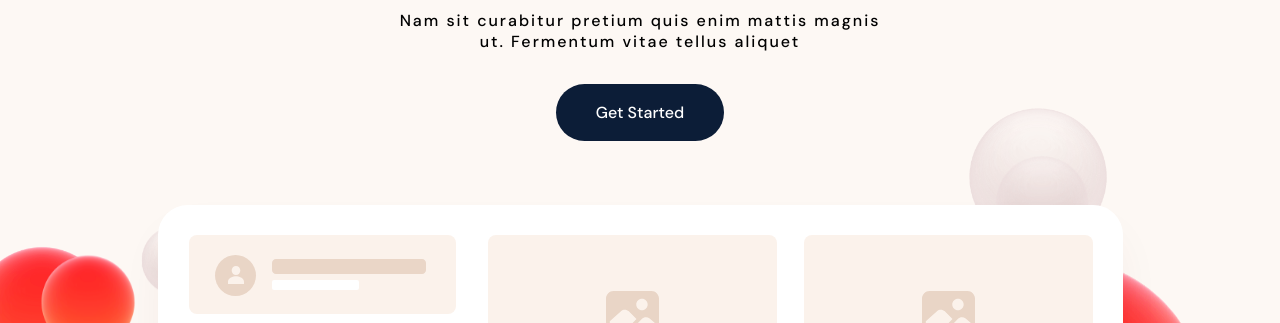
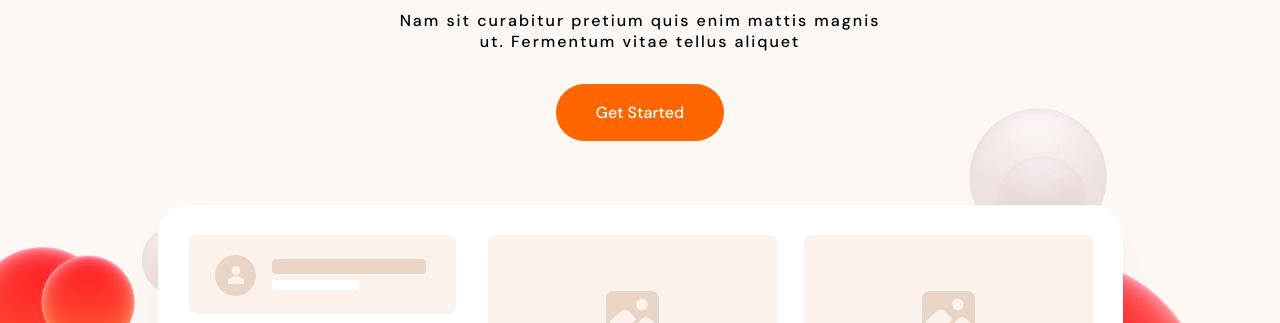
Before and after one commit to Rohit-singh19/Website-template, a plain HTML site: page index.html in a window 1280 px wide. In both pictures the pointer is over the link 640 px from the left and 589 px from the top of the page. Shown: the part 477-800 px from the top of the page. Drawn offline with Linux system fonts and the light colour scheme.

Commit message:
Update style.css

```diff
--- a/style.css
+++ b/style.css
@@ -188,6 +188,11 @@ header{
     color: white;
     transition: 0.5s;
 }
+.btn:hover{
+    color: white;
+    background-color: var(--hov);
+}
+
 
 /* -----------section-hero---------------- */
 
```
